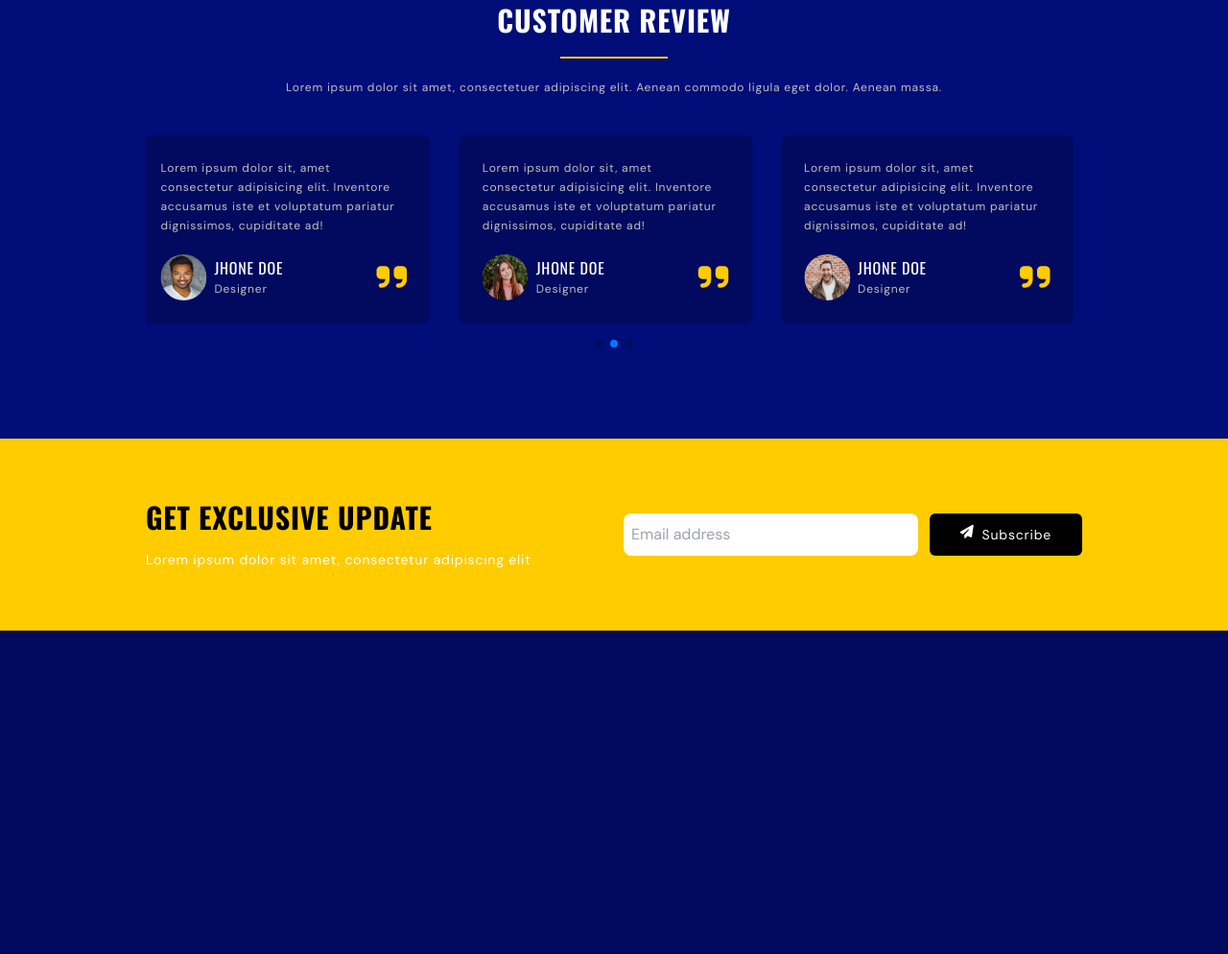
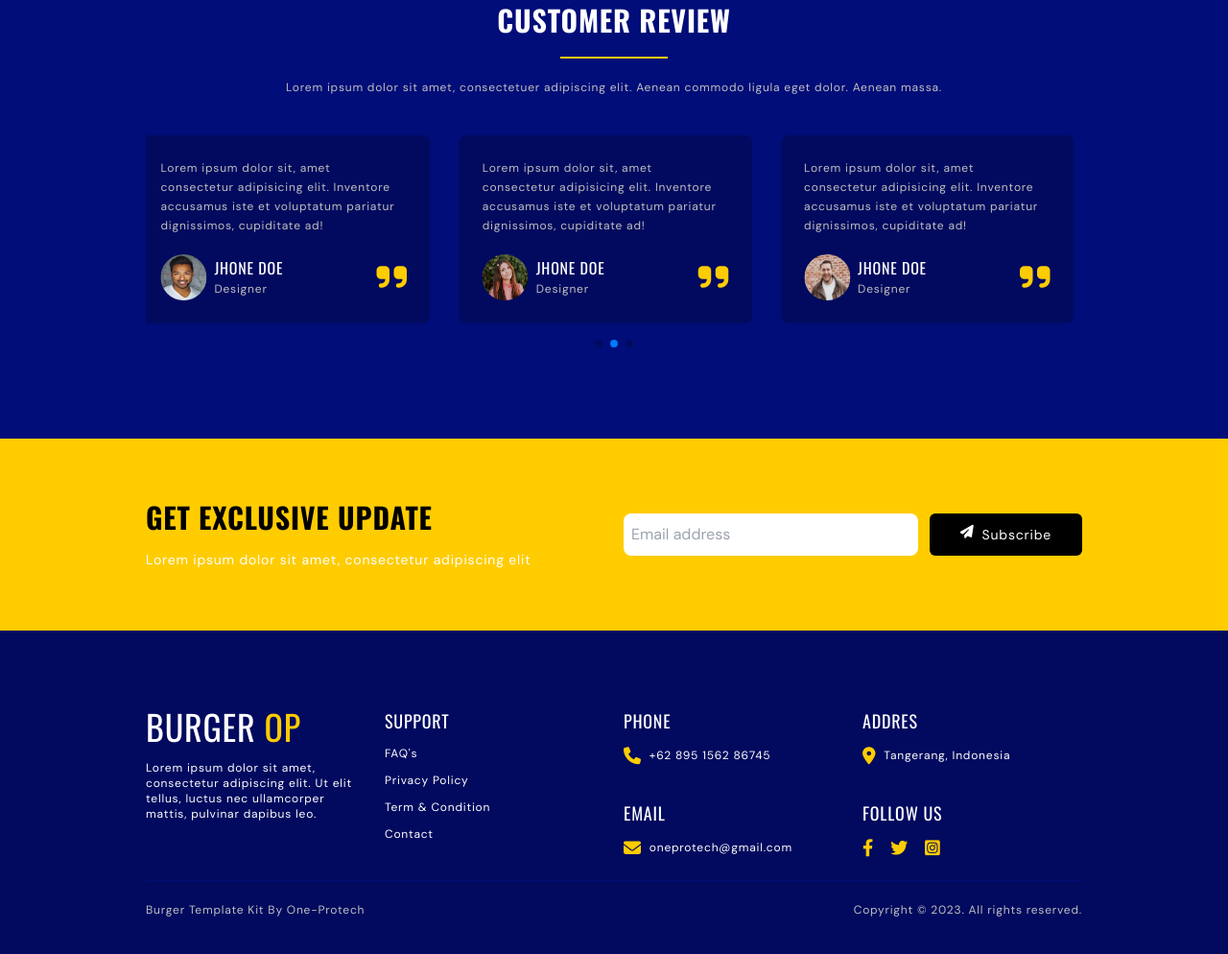
Before and after one commit to IlhamWahed/webBurgerOP, a website: page src/index.html in a window 1280 px wide. Shown: the part 3243-4237 px from the top of the page at 96% size. Before the commit the page ends 3900 px from the top, so only its background shows below. Drawn offline with nearby package versions, Linux system fonts and the light colour scheme.

Commit message:
fect: footer Done

```diff
--- a/src/index.html
+++ b/src/index.html
@@ -576,7 +576,79 @@
       <!--~~~~~~~~~~~~~~~ Contact End ~~~~~~~~~~~~~~~-->
     </main>
     <!--~~~~~~~~~~~~~~~ Footer ~~~~~~~~~~~~~~~-->
-    <footer></footer>
+    <footer>
+      <section class="footer">
+        <div class="container">
+          <ul class="grid grid-cols-1 items-start gap-5 pb-5 md:grid-cols-2 lg:grid-cols-4">
+            <!--Burger-->
+            <li>
+              <div class="space-y-3">
+                <a href="" class="text-4xl uppercase font-oswald"> burger <span class="text-secondaryColor">OP</span></a>
+
+                <p class="text-xs">Lorem ipsum dolor sit amet, consectetur adipiscing elit. Ut elit tellus, luctus nec ullamcorper mattis, pulvinar dapibus leo.</p>
+              </div>
+            </li>
+            <!--Support-->
+            <li>
+              <div class="flex flex-col gap-3">
+                <h3 class="uppercase text-lg font-oswald">Support</h3>
+                <a href="" class="text-xs hover:text-secondaryColor">FAQ's</a>
+                <a href="" class="text-xs hover:text-secondaryColor">Privacy Policy</a>
+                <a href="" class="text-xs hover:text-secondaryColor">Term & Condition</a>
+                <a href="" class="text-xs hover:text-secondaryColor">Contact</a>
+              </div>
+            </li>
+            <!--Phone-->
+            <li class="space-y-8">
+              <div class="space-y-2">
+                <h3 class="uppercase text-lg font-oswald">phone</h3>
+
+                <p class="flex items-center gap-2 text-xs">
+                  <i class="fa-solid fa-phone text-secondaryColor text-lg"></i>
+                  +62 895 1562 86745
+                </p>
+              </div>
+              <!--email-->
+              <div class="space-y-2">
+                <h3 class="uppercase text-lg font-oswald">email</h3>
+
+                <p class="flex items-center gap-2 text-xs">
+                  <i class="fa-solid fa-envelope text-secondaryColor text-lg"></i>
+                  oneprotech@gmail.com
+                </p>
+              </div>
+            </li>
+
+            <li class="space-y-8">
+              <div class="space-y-2">
+                <h3 class="uppercase text-lg font-oswald">addres</h3>
+
+                <p class="flex items-center gap-2 text-xs">
+                  <i class="fa-solid fa-location-dot text-secondaryColor text-lg"></i>
+                  Tangerang, Indonesia
+                </p>
+              </div>
+              <!--email-->
+              <div class="space-y-2">
+                <h3 class="uppercase text-lg font-oswald">follow us</h3>
+
+                <div class="space-x-3">
+                  <i class="fa-brands fa-facebook-f text-lg cursor-pointer text-secondaryColor hover:-translate-y-1 ease-in duration-200"></i>
+                  <i class="fa-brands fa-twitter text-lg cursor-pointer text-secondaryColor hover:-translate-y-1 ease-in duration-200"></i>
+                  <i class="fa-brands fa-square-instagram text-lg cursor-pointer text-secondaryColor hover:-translate-y-1 ease-in duration-200"></i>
+                </div>
+              </div>
+            </li>
+          </ul>
+          <!--title-->
+          <div class="flex flex-col items-center border-t border-primaryColorLight py-5 md:flex-row md:justify-between">
+            <p class="paragraph">Burger Template Kit By One-Protech</p>
+            <p class="paragraph">Copyright © 2023. All rights reserved.</p>
+          </div>
+        </div>
+      </section>
+    </footer>
+    <!--~~~~~~~~~~~~~~~ Footer End~~~~~~~~~~~~~~~-->
 
     <!--~~~~~~~~~~~~~~~ Scroll Up ~~~~~~~~~~~~~~~-->
 
```
Also changed, not shown: dist/output.css.
